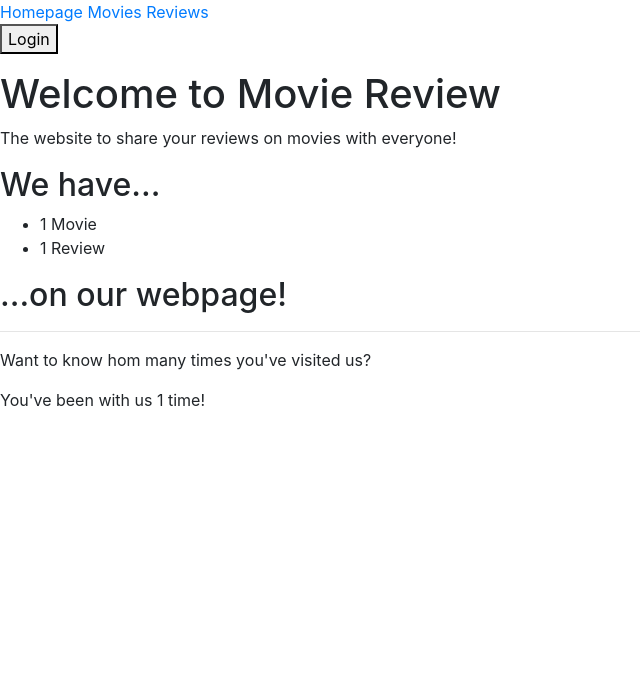
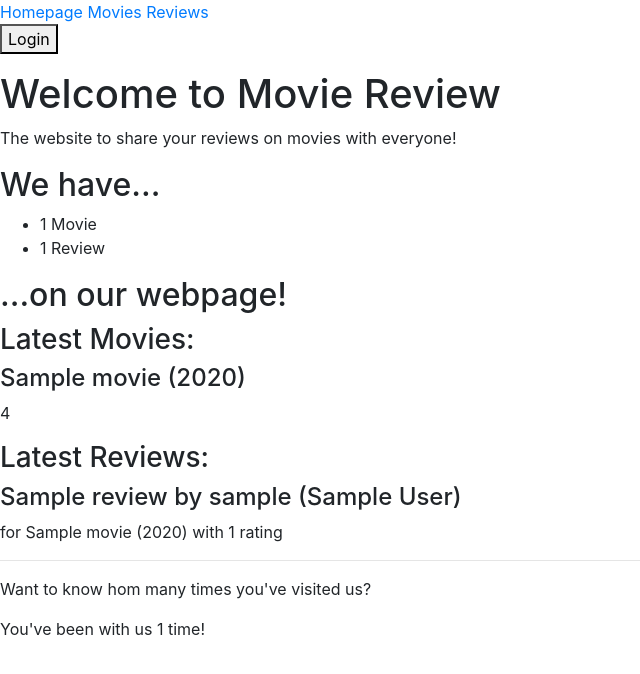
Before and after one commit to heyimfles/movie-reviews-mate-portfolio, a Django app: template templates/movie_review/index.html in a window 1280 px wide. Shown: the top 674 px of the page, without its empty margins (0-640 px from the left). Run offline with Django 5.2, Linux system fonts and the light colour scheme; tables that the repository leaves empty hold one stand-in row (values such as "Sample post"); the template is opened without the code that fills it: values that come from a table or form of the project are taken from there, most other values are stand-ins (such as "Sample title", 1, 10 or a date in 2020).

Commit message:
added latest reviews and movies on index page

```diff
--- a/movie_review_app/models.py
+++ b/movie_review_app/models.py
@@ -1,3 +1,5 @@
+from datetime import datetime
+
 from django.db import models
 from django.contrib.auth.models import AbstractUser
 
@@ -78,12 +80,12 @@ class Review(models.Model):
     rating = models.SmallIntegerField(
         choices=RATING_CHOICES,
     )
-    created_time = models.DateTimeField(
+    created_at = models.DateTimeField(
         auto_now_add=True,
     )
 
     class Meta:
-        ordering = ["-created_time"]
+        ordering = ["-created_at"]
 
     def __str__(self):
         return (
@@ -107,7 +109,7 @@ class Comment(models.Model):
         on_delete=models.CASCADE,
         related_name="comments",
     )
-    created_time = models.DateTimeField(auto_now_add=True)
+    created_at = models.DateTimeField(auto_now_add=True)
     review = models.ForeignKey(
         Review,
         on_delete=models.CASCADE,
@@ -115,7 +117,7 @@ class Comment(models.Model):
     )
 
     class Meta:
-        ordering = ["-created_time"]
+        ordering = ["-created_at"]
 
     def __str__(self):
         return f"Comment for {self.review}" f"by {self.author}"
--- a/templates/movie_review/index.html
+++ b/templates/movie_review/index.html
@@ -9,6 +9,34 @@
   </ul>
   <h2>...on our webpage!</h2>
 
+  <div>
+    <h3>Latest Movies:</h3>
+    {% if latest_movies %}
+      {% for movie in latest_movies %}
+        <div>
+          <h4>{{ movie.title }} ({{ movie.year }})</h4>
+          <p>{{ movie.avg_rating }}</p>
+        </div>
+      {% endfor %}
+    {% else %}
+      <p>No Movies yet.</p>
+    {% endif %}
+  </div>
+
+  <div>
+    <h3>Latest Reviews:</h3>
+    {% if latest_reviews %}
+      {% for review in latest_reviews %}
+        <div>
+          <h4>{{ review.title }} by {{ review.author }}</h4>
+          <p>for {{ review.movie }} with {{ review.rating }} rating</p>
+        </div>
+      {% endfor %}
+    {% else %}
+      <p>No Reviews yet.</p>
+    {% endif %}
+  </div>
+
   <hr>
   <p>Want to know hom many times you've visited us?</p>
   <p>You've been with us {{ num_visits }} time{{ num_visits|pluralize }}!</p>
```
Also changed, not shown: movie_review_app/views.py (+6 -1 lines), movie_review_app/migrations/0003_alter_comment_options_alter_review_options_and_more.py (added), movie_review_app/migrations/0004_remove_movie_created_at.py (added).
